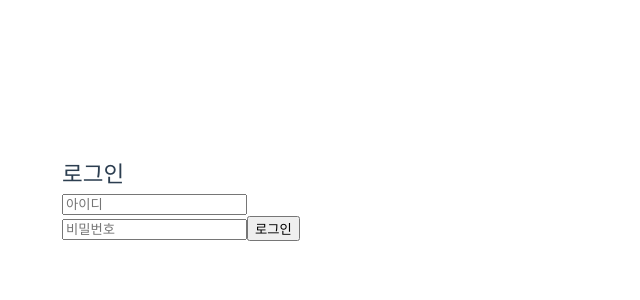
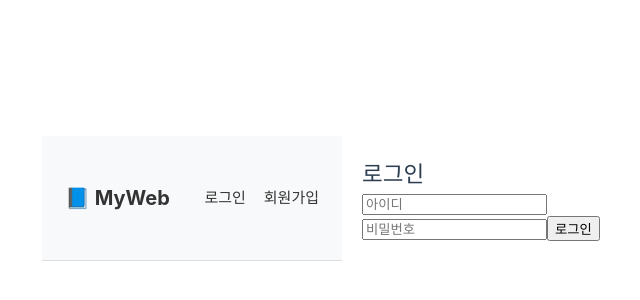
Before and after one commit to xabinM/myProject2Vue, a Vue app: page /login in a window 1280 px wide. Shown: the part 202-502 px from the top of the page, without its empty margins (298-938 px from the left). Built offline with nearby package versions, Linux system fonts and the light colour scheme; no server answers.

Commit message:
feat : 웹 공통 헤더 구현 및 메인페이지 초기화

```diff
--- a/src/App.vue
+++ b/src/App.vue
@@ -1,11 +1,14 @@
 <template>
+  <Header />
   <router-view />
 </template>
 
 <script setup>
-// 아무것도 안 넣어도 됨
+import Header from './components/Header.vue';
+
 </script>
 
 <style scoped>
-/* 필요하면 스타일 추가 */
+
+
 </style>
--- /dev/null
+++ b/src/components/Header.vue
@@ -0,0 +1,123 @@
+<template>
+  <header class="header">
+    <router-link to="/" class="logo">📘 MyWeb</router-link>
+
+    <nav class="nav">
+      <template v-if="isLoggedIn">
+        <div class="user-info" @click="toggleMenu">
+          {{ user.username }} ({{ user.email }})
+          <div v-if="menuVisible" class="dropdown">
+            <router-link to="/mypage">내 정보 보기</router-link>
+            <button @click="logout">로그아웃</button>
+          </div>
+        </div>
+      </template>
+      <template v-else>
+        <router-link to="/login">로그인</router-link>
+        <router-link to="/signup">회원가입</router-link>
+      </template>
+    </nav>
+  </header>
+</template>
+
+<script setup>
+import { ref, onMounted } from 'vue'
+import { useRouter } from 'vue-router'
+import axios from '@/axios'
+
+const isLoggedIn = ref(false)
+const user = ref({ username: '', email: '' })
+const menuVisible = ref(false)
+const router = useRouter()
+
+const checkAuth = async () => {
+  try {
+    const res = await axios.get('/auth/check', { withCredentials: true })
+    if (res.status === 200) {
+      isLoggedIn.value = true
+      const userInfoRes = await axios.get('/member/memberInfo', { withCredentials: true })
+      user.value = userInfoRes.data
+    }
+  } catch {
+    isLoggedIn.value = false
+  }
+}
+
+const logout = async () => {
+  try {
+    await axios.post('/auth/logout', {}, { withCredentials: true })
+    isLoggedIn.value = false
+    user.value = { username: '', email: '' }
+    menuVisible.value = false;
+    router.push('/')
+  } catch (e) {
+    console.error('로그아웃 실패:', e)
+  }
+}
+
+const toggleMenu = () => {
+  menuVisible.value = !menuVisible.value
+}
+
+onMounted(() => {
+  checkAuth()
+})
+</script>
+
+
+<style scoped>
+.header {
+  display: flex;
+  justify-content: space-between;
+  padding: 12px 20px;
+  background-color: #f8f9fa;
+  align-items: center;
+  border-bottom: 1px solid #ddd;
+}
+
+.logo {
+  font-weight: bold;
+  font-size: 20px;
+  text-decoration: none;
+  color: #333;
+}
+
+.nav > * {
+  margin-left: 12px;
+  text-decoration: none;
+  color: #333;
+}
+
+.user-info {
+  cursor: pointer;
+  position: relative;
+}
+
+.dropdown {
+  position: absolute;
+  top: 30px;
+  right: 0;
+  background: white;
+  border: 1px solid #ccc;
+  padding: 8px 12px;
+  display: flex;
+  flex-direction: column;
+  box-shadow: 0 2px 6px rgba(0, 0, 0, 0.1);
+  z-index: 10;
+}
+
+.dropdown > * {
+  margin: 4px 0;
+  text-decoration: none;
+  color: #333;
+}
+
+.dropdown > button {
+  background: none;
+  border: none;
+  cursor: pointer;
+  text-align: left;
+  padding: 0;
+}
+
+</style>
--- a/src/router/index.js
+++ b/src/router/index.js
@@ -1,14 +1,14 @@
 import { createRouter, createWebHistory } from 'vue-router';
+import axios from 'axios';
 import LoginView from '../views/LoginView.vue';
 import SignupView from '../views/SignupView.vue';
-import DashboardView from '@/views/DashboardView.vue';
-import axios from 'axios';
+import MainView from '@/views/MainView.vue';
 
 const routes = [
   { path: '/', redirect: '/login' }, // 기본 경로를 로그인으로 리다이렉트
   { path: '/login', component: LoginView },
   { path: '/signup', component: SignupView},
-  { path: '/dashboard', component: DashboardView},
+  { path: '/main', component: MainView},
 ];
 
 const router = createRouter({
@@ -24,7 +24,7 @@ router.beforeEach(async (to, from, next) => {
     const res = await axios.get('/auth/check', { withCredentials: true });
 
     if (res.status === 200 && isAuthPage) {
-      return next('/123');
+      return next('/main');
     }
 
     next();
--- a/src/views/DashboardView.vue
+++ /dev/null
@@ -1,9 +0,0 @@
-<template>
-  <div>
-    <h1>대시보드</h1>
-    <p>로그인 후에만 접근할 수 있는 페이지입니다.</p>
-  </div>
-</template>
-
-<script setup>
-</script>
--- a/src/views/LoginView.vue
+++ b/src/views/LoginView.vue
@@ -28,8 +28,9 @@ const login = async () => {
     }, {
        withCredentials: true
     });
+    window.location.reload();
 
-    router.push('/dashboard');
+    router.push('/main');
   } catch (e) {
     error.value = e.response?.data?.message || '로그인에 실패했습니다.';
   }
--- /dev/null
+++ b/src/views/MainView.vue
@@ -0,0 +1,10 @@
+<template>
+  <div>
+    <h1>메인 페이지</h1>
+    <p>메인 페이지에오오</p>
+  </div>
+</template>
+
+<script setup>
+
+</script>
```
